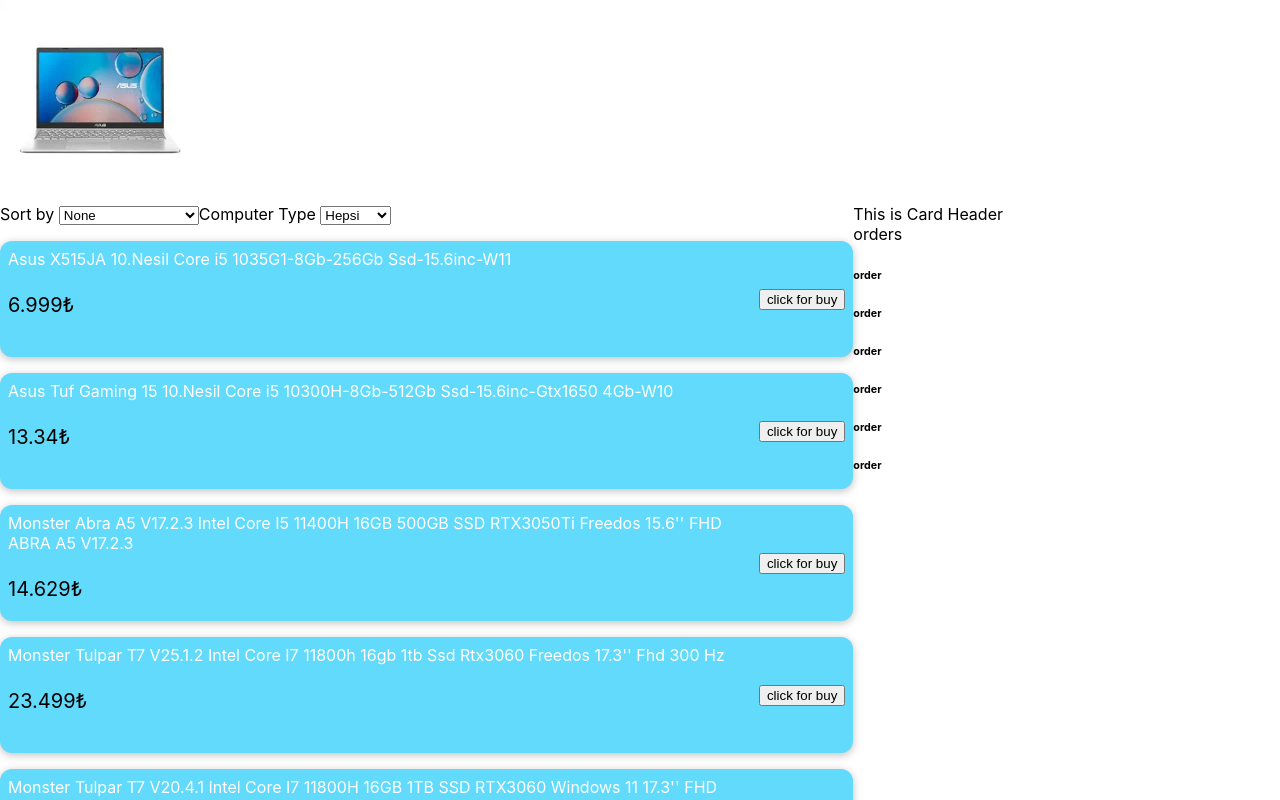
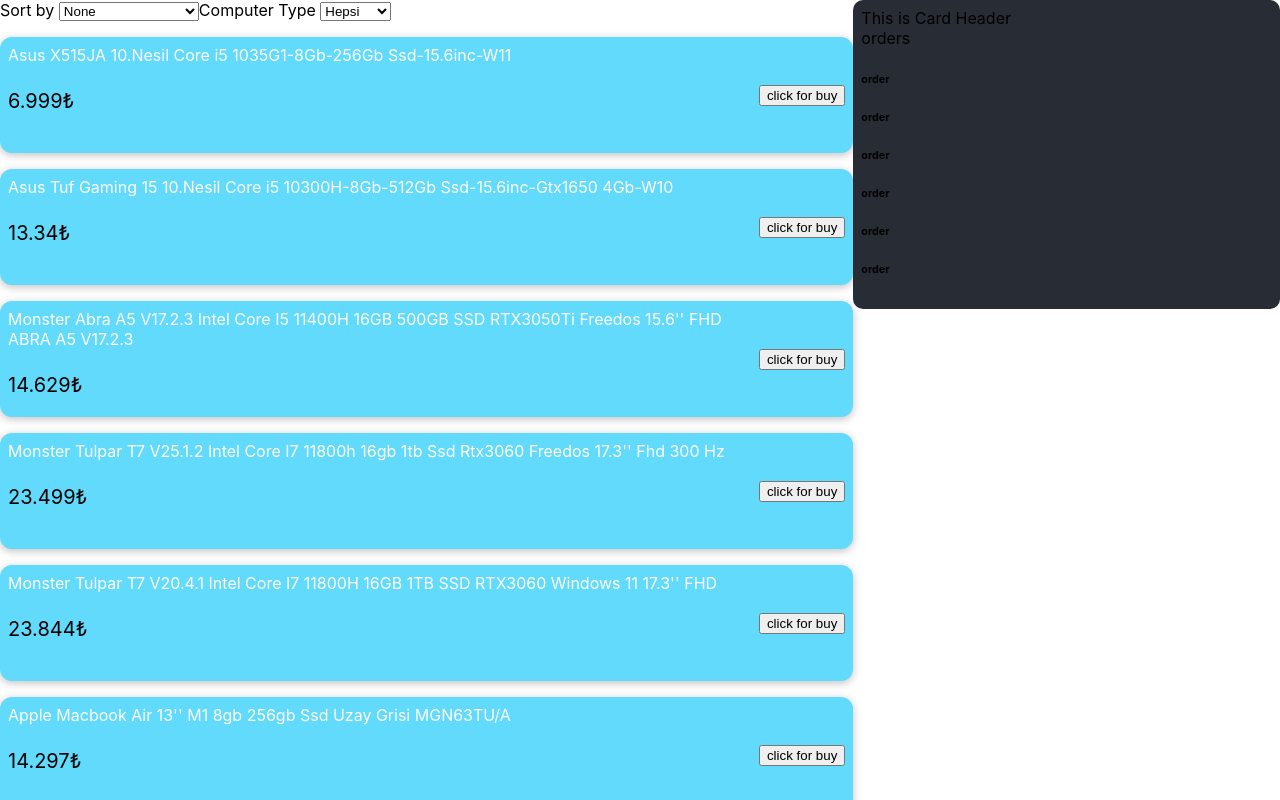
Before and after one commit to cemcois1/eticaretfrontend, a React (Create React App) app: page / in a window 1280 px wide. Shown: the top 800 px of the page. Built offline with nearby package versions, Linux system fonts and the light colour scheme.

Commit message:
style hotfix

```diff
--- a/src/App.js
+++ b/src/App.js
@@ -3,13 +3,6 @@
 import Products from './Components/Products'
 import "./Components/Products.css"
 import React from "react";
-import Photo from "./Components/src/images/Asus X515JA.jpg"
-import Photo1 from './Components/src/images/Asus X515JA.jpg'
-import Photo2 from './Components/src/images/AsusTuf.jpg'
-import Photo3 from './Components/src/images/Monster Abra A5.jpg'
-import Photo4 from './Components/src/images/Monster300hz.jpg'
-import Photo5 from './Components/src/images/AppleMacbookAir.jpg'
-import Photo6 from './Components/src/images/AppleMacbookAir16gb.jpg'
 import Cart from "./Components/Cart/Cart";
 
 const DUMMY_PRODUCT_DATAS = [
@@ -117,7 +110,6 @@
 
     return (
         <div>
-            <img src={require('./Components/src/images/Asus X515JA.jpg')} height="200" width="200"/>
             <div className="parent">
                 <div className="child1"><Products itemDatas={DUMMY_PRODUCT_DATAS}/></div>
                 <div className="child2"><Cart/></div>
--- a/src/Components/Cart/Cart.css
+++ b/src/Components/Cart/Cart.css
@@ -1,3 +1,5 @@
 .Cart {
+    padding: 0.5rem;
     background-color: #282c34;
+    border-radius: 10px;
 }
--- a/src/Components/Cart/Cart.js
+++ b/src/Components/Cart/Cart.js
@@ -1,6 +1,6 @@
 import CartHeader from "./CartHeader";
 import OrderSorter from "./OrderSorter";
-
+import "./Cart.css"
 const Cart = () => {
     return <div className="Cart">
         <CartHeader/>
```
